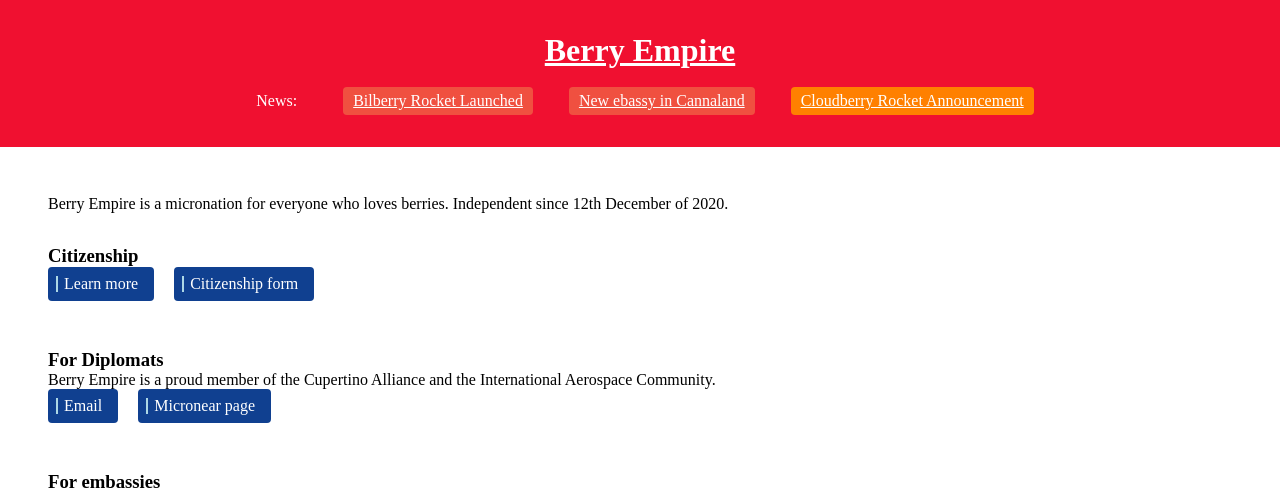
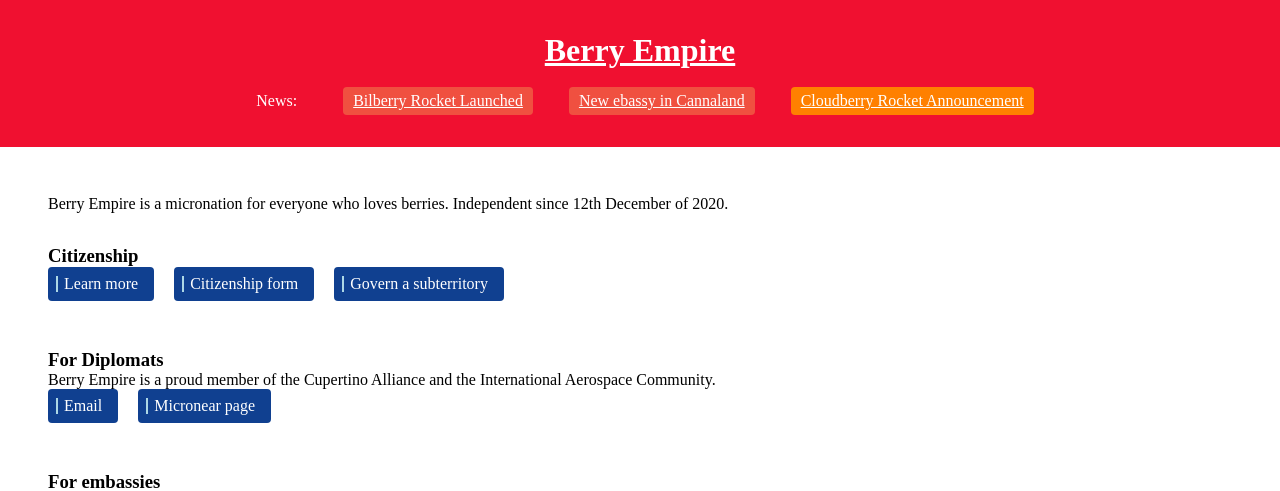
Before and after one commit to berryempire/berryempire.github.io, a Jekyll site: the page built from index.md, in a window 1280 px wide. Shown: the top 491 px of the page. Built offline with Jekyll 4.4.1, drawn with Linux system fonts in a browser that asks for light colours; our own code applies the rules of GitHub Pages for plain Markdown files; some of the changed lines change nothing that is shown.

Commit message:
Update index.md

```diff
--- a/index.md
+++ b/index.md
@@ -5,6 +5,7 @@
   <h3 class="highlighted"> Citizenship </h3>
   <a class="thickbutton thick" href="/citizen/"> <p>Learn more</p> </a>
   <a class="thickbutton thick" href="https://docs.google.com/forms/d/e/1FAIpQLSfkJTmNNMBZQjtnY1X0qukH5jc4miOadwbrQjsZ3HqjJVhTfQ/viewform?usp=sf_link"> <p>Citizenship form</p> </a>
+  <a class="thickbutton thick" href="/law/subterritory.html"> <p>Govern a subterritory</p> </a>
 </section>
 <section>
   <h3> For Diplomats </h3>
@@ -14,6 +15,6 @@
 </section>
 <section>
 <h3> For embassies </h3>
-  <a class="thickbutton thick" target="_blank" href="/embassy.html"> <p>Requirements</p> </a>
+  <a class="thickbutton thick" target="_blank" href="/embassy/"> <p>Requirements</p> </a>
 </section>
 <img src="https://media.discordapp.net/attachments/850110387243319327/850111340277137448/Berry_Kingdom1.png">
```
